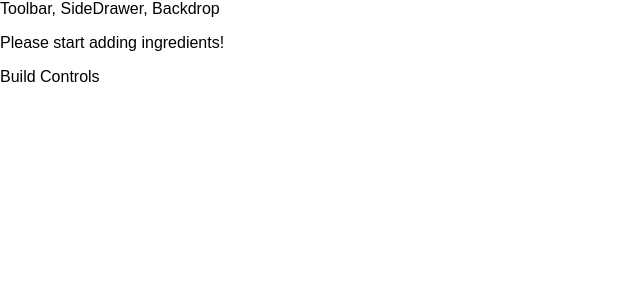
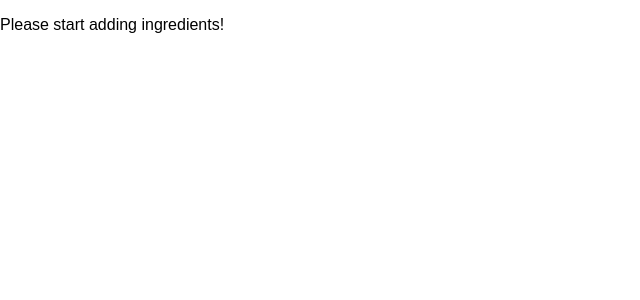
Before and after one commit to DAffouneh/Burger_Hooks, a React app: page / in a window 1280 px wide. Shown: the top 300 px of the page, without its empty margins (0-640 px from the left). Built offline with nearby package versions, Linux system fonts and the light colour scheme.

Commit message:
updated-Build the burger structure

```diff
--- a/src/App.js
+++ b/src/App.js
@@ -1,14 +1,11 @@
 import React from 'react';
-import Layout from './hoc/Layout/Layout';
 import BurgerBuilder from './containers/BurgerBuilder/BurgerBuilder';
 
  const App = props => {
 
     return (
       <div>
-        <Layout>
           <BurgerBuilder />
-        </Layout>
       </div>
     );
 
--- a/src/containers/BurgerBuilder/BurgerBuilder.js
+++ b/src/containers/BurgerBuilder/BurgerBuilder.js
@@ -3,13 +3,13 @@ import Burger from '../../components/Burger/Burger';
 
  const BurgerBuilder = props => {
 
-    const [ingredients,setIngredients]=useState({salad:0,bacon:0,cheese:0,meat:0});
+    const [ingredients]=useState({salad:0,bacon:0,cheese:0,meat:0});
 
 
         return (
             <div>
                  <Burger ingredients={ingredients} />
-                <div>Build Controls</div>
+
             </div>
 
         );
--- a/src/hoc/Layout/Layout.js
+++ /dev/null
@@ -1,13 +0,0 @@
-import React from 'react';
-import classes from './Layout.css';
-
-const layout = props => (
-    <div>
-        <div>Toolbar, SideDrawer, Backdrop</div>
-        <main className={classes.Content}>
-            {props.children}
-        </main>
-    </div>
-);
-
-export default layout;
```
